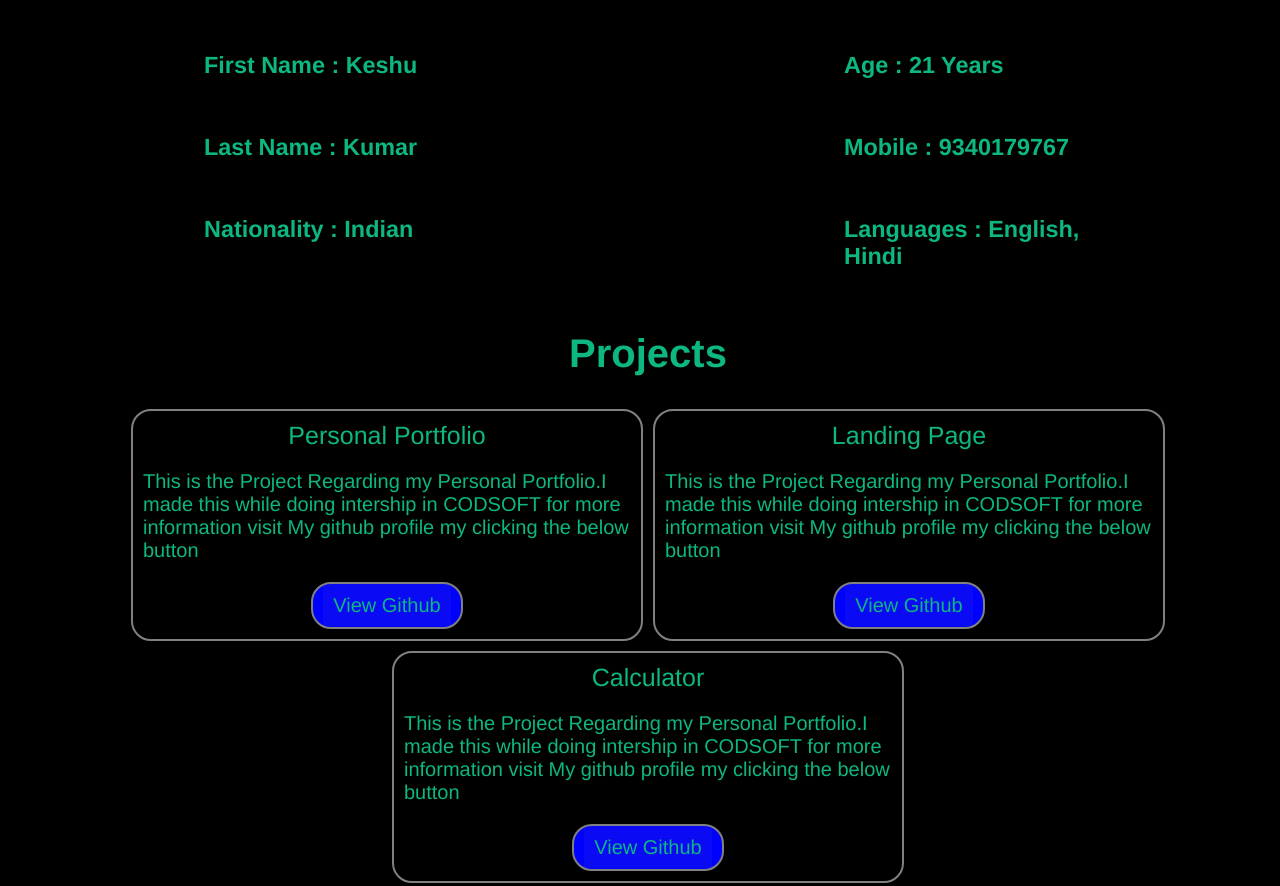
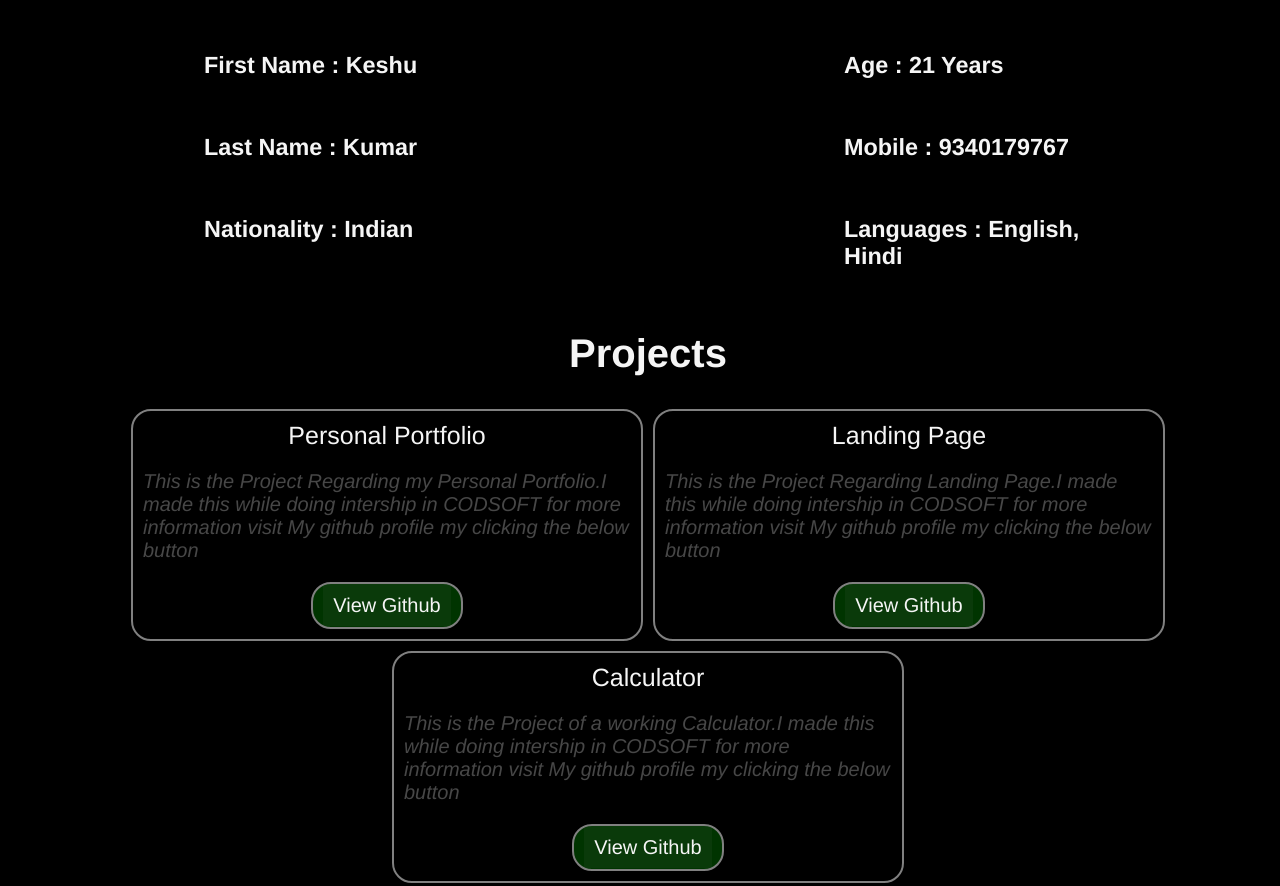
Before and after one commit to KESHUKUMAR1909/Codsoftinternship, a plain HTML site: page PersonalPortfolio/html/index.html in a window 1280 px wide. Shown: the part 700-1586 px from the top of the page. Drawn offline with Linux system fonts and the light colour scheme; a web font is replaced by a local one.

Commit message:
updating the colour combination

```diff
--- a/PersonalPortfolio/css/style.css
+++ b/PersonalPortfolio/css/style.css
@@ -1,6 +1,6 @@
 *{
     background-color: black;
-    color: rgb(13, 183, 129);
+    color:whitesmoke;
 
 
     font-family: 'Franklin Gothic Medium', 'Arial Narrow', Arial, sans-serif;
@@ -233,7 +233,7 @@ button{
 
      }
      button{
-        background-color: blue;
+        background-color:rgba(0, 128, 0, 0.408);
         color: whitesmoke;
         padding: 10px;
      }
@@ -284,4 +284,10 @@ button{
     background-color: inherit;
     /* padding: 10px; */
     font-size: 30px;
+    color: green;
  }
+
+ p{
+   color: rgba(245, 245, 245, 0.292);
+   font-style: italic;
+ }
--- a/PersonalPortfolio/html/index.html
+++ b/PersonalPortfolio/html/index.html
@@ -81,7 +81,7 @@
             <div class=" project project2">
                 Landing Page
                 <div class="more">
-                    <p> This is the Project Regarding my Personal Portfolio.I made this while doing intership in CODSOFT for more information visit My github profile my clicking the below button</p>
+                    <p> This is the Project Regarding Landing Page.I made this while doing intership in CODSOFT for more information visit My github profile my clicking the below button</p>
                  </div>
                  <div class="gitbtn">
                     <button ><a href="#SocialMedia">View Github</a></button>
@@ -90,7 +90,7 @@
             <div class="project project3">
                   Calculator
                   <div class="more">
-                    <p> This is the Project Regarding my Personal Portfolio.I made this while doing intership in CODSOFT for more information visit My github profile my clicking the below button</p>
+                    <p> This is the Project of a working Calculator.I made this while doing intership in CODSOFT for more information visit My github profile my clicking the below button</p>
                  </div>
                  <div class="gitbtn">
                     <button ><a href="#SocialMedia">View Github</a></button>
```
